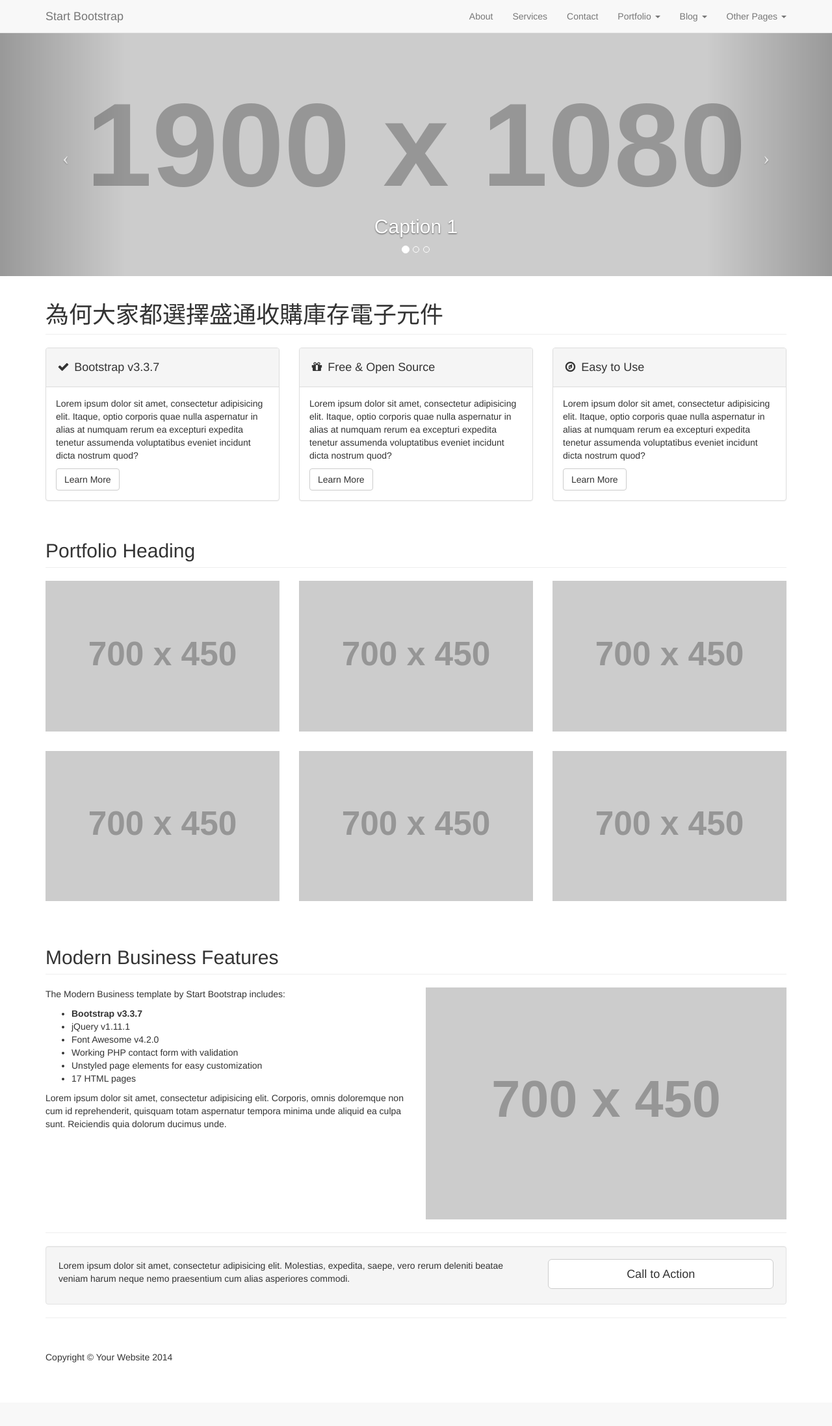
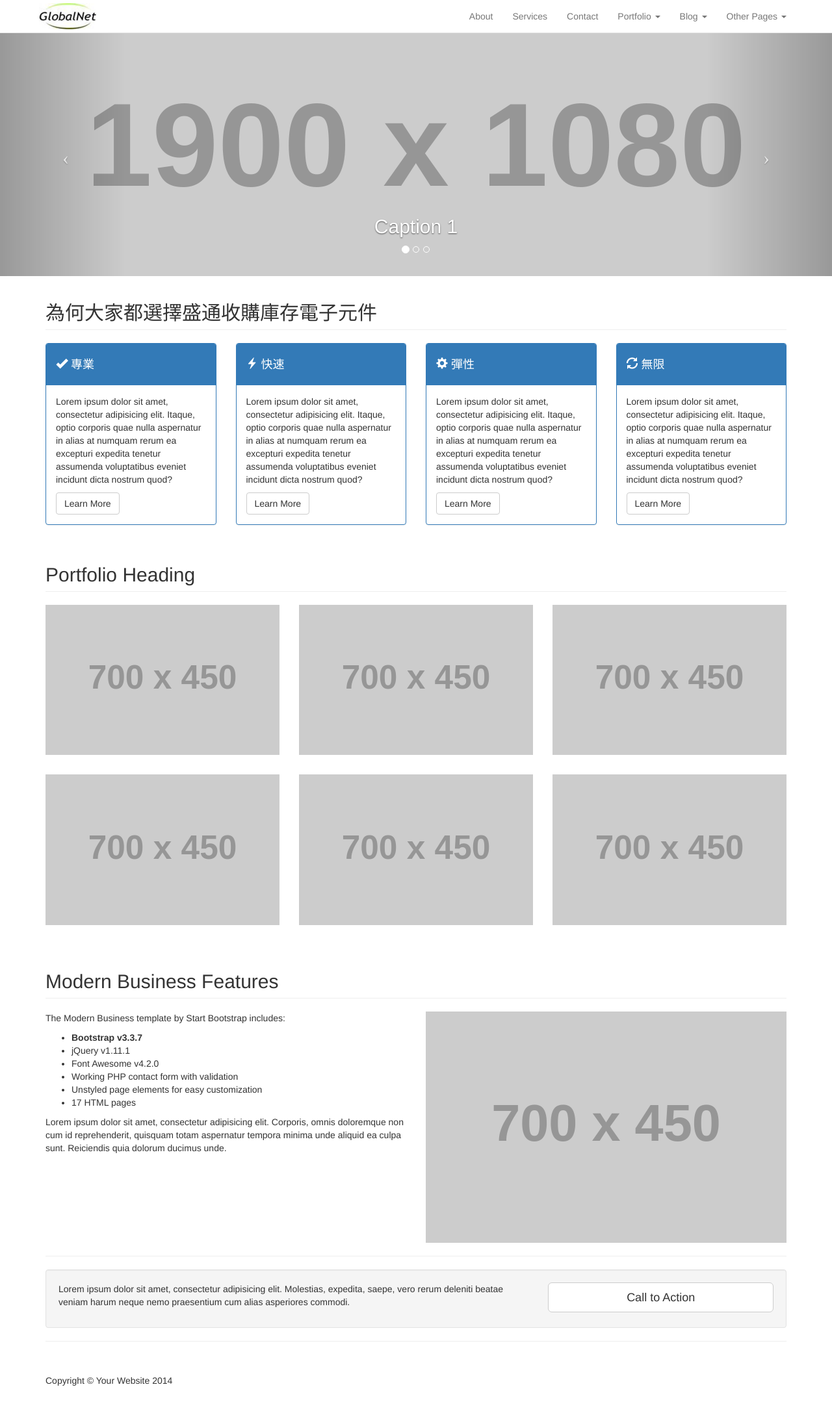
Before and after one commit to johnson0903/GNE-website, a PHP site: page / in a window 1280 px wide. Shown: the whole page at 65% size. Before the commit the page ends 2097 px from the top, so only its background shows below. Run offline with PHP 8.4, Linux system fonts and the light colour scheme; grey boxes labelled with a size stand in for pictures from a placeholder-image service; some libraries are stand-ins or nearby versions.

Commit message:
更改畫面

```diff
--- a/css/modern-business.css
+++ b/css/modern-business.css
@@ -1,9 +1,3 @@
-/*!
- * Start Bootstrap - Modern Business (http://startbootstrap.com/)
- * Copyright 2013-2016 Start Bootstrap
- * Licensed under MIT (https://github.com/BlackrockDigital/startbootstrap/blob/gh-pages/LICENSE)
- */
-
 /* Global Styles */
 
 html,
@@ -14,7 +8,12 @@ body {
 body {
     padding-top: 50px; /* Required padding for .navbar-fixed-top. Remove if using .navbar-static-top. Change if height of navigation changes. */
 }
-
+.navbar-brand{
+  padding: 5px 5px;
+}
+.navbar-default{
+  background-color: white;
+}
 .img-portfolio {
     margin-bottom: 30px;
 }
--- a/index.html
+++ b/index.html
@@ -38,11 +38,12 @@
             <div class="navbar-header">
                 <button type="button" class="navbar-toggle" data-toggle="collapse" data-target="#bs-example-navbar-collapse-1">
                     <span class="sr-only">Toggle navigation</span>
+
                     <span class="icon-bar"></span>
                     <span class="icon-bar"></span>
                     <span class="icon-bar"></span>
                 </button>
-                <a class="navbar-brand" href="index.html">Start Bootstrap</a>
+                <a href="index.html"><img class="navbar-brand" src="image/GNE-logo.jpg" alt=""></a>
             </div>
             <!-- Collect the nav links, forms, and other content for toggling -->
             <div class="collapse navbar-collapse" id="bs-example-navbar-collapse-1">
@@ -163,14 +164,14 @@
         <!-- Marketing Icons Section -->
         <div class="row">
             <div class="col-lg-12">
-                <h1 class="page-header">
+                <h2 class="page-header">
                     為何大家都選擇盛通收購庫存電子元件
-                </h1>
+                </h2>
             </div>
-            <div class="col-md-4">
-                <div class="panel panel-default">
+            <div class="col-md-3">
+                <div class="panel panel-primary">
                     <div class="panel-heading">
-                        <h4><i class="fa fa-fw fa-check"></i> Bootstrap v3.3.7</h4>
+                        <h4><span class="glyphicon glyphicon-ok"></span> 專業</h4>
                     </div>
                     <div class="panel-body">
                         <p>Lorem ipsum dolor sit amet, consectetur adipisicing elit. Itaque, optio corporis quae nulla aspernatur in alias at numquam rerum ea excepturi expedita tenetur assumenda voluptatibus eveniet incidunt dicta nostrum quod?</p>
@@ -178,10 +179,10 @@
                     </div>
                 </div>
             </div>
-            <div class="col-md-4">
-                <div class="panel panel-default">
+            <div class="col-md-3">
+                <div class="panel panel-primary">
                     <div class="panel-heading">
-                        <h4><i class="fa fa-fw fa-gift"></i> Free &amp; Open Source</h4>
+                        <h4><span class="glyphicon glyphicon-flash"></span> 快速</h4>
                     </div>
                     <div class="panel-body">
                         <p>Lorem ipsum dolor sit amet, consectetur adipisicing elit. Itaque, optio corporis quae nulla aspernatur in alias at numquam rerum ea excepturi expedita tenetur assumenda voluptatibus eveniet incidunt dicta nostrum quod?</p>
@@ -189,10 +190,21 @@
                     </div>
                 </div>
             </div>
-            <div class="col-md-4">
-                <div class="panel panel-default">
+            <div class="col-md-3">
+                <div class="panel panel-primary">
                     <div class="panel-heading">
-                        <h4><i class="fa fa-fw fa-compass"></i> Easy to Use</h4>
+                        <h4><span class="glyphicon glyphicon-cog"></span> 彈性</h4>
+                    </div>
+                    <div class="panel-body">
+                        <p>Lorem ipsum dolor sit amet, consectetur adipisicing elit. Itaque, optio corporis quae nulla aspernatur in alias at numquam rerum ea excepturi expedita tenetur assumenda voluptatibus eveniet incidunt dicta nostrum quod?</p>
+                        <a href="#" class="btn btn-default">Learn More</a>
+                    </div>
+                </div>
+            </div>
+            <div class="col-md-3">
+                <div class="panel panel-primary">
+                    <div class="panel-heading">
+                        <h4><span class="glyphicon glyphicon-refresh"></span> 無限</h4>
                     </div>
                     <div class="panel-body">
                         <p>Lorem ipsum dolor sit amet, consectetur adipisicing elit. Itaque, optio corporis quae nulla aspernatur in alias at numquam rerum ea excepturi expedita tenetur assumenda voluptatibus eveniet incidunt dicta nostrum quod?</p>
```
Also changed, not shown: contact.html (+4 -4 lines), image/GNE-logo.jpg (added), 1 other file.
